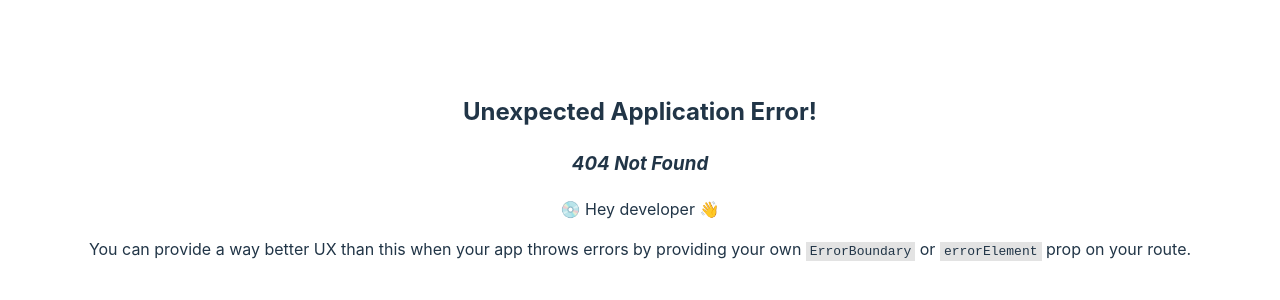
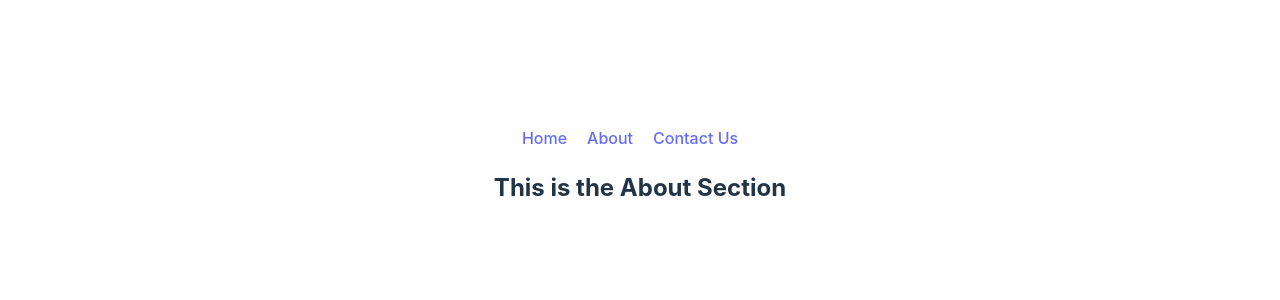
Before and after one commit to Shams-Joha/Intro-React-Router, a React (Vite) app: page /about in a window 1280 px wide. Before the commit this address had no page. Shown: the part 224-524 px from the top of the page. Built offline with nearby package versions, Linux system fonts and the light colour scheme.

Commit message:
implemented nested routes with outlet and used links

```diff
--- /dev/null
+++ b/src/components/About/About.jsx
@@ -0,0 +1,11 @@
+
+
+const About = () => {
+    return (
+        <div>
+            <h2>This is the About Section</h2>
+        </div>
+    );
+};
+
+export default About;
--- /dev/null
+++ b/src/components/Contact/Contact.jsx
@@ -0,0 +1,11 @@
+
+
+const Contact = () => {
+    return (
+        <div>
+            <h2>This is the contact page</h2>
+        </div>
+    );
+};
+
+export default Contact;
--- /dev/null
+++ b/src/components/Header/Header.css
@@ -0,0 +1,3 @@
+nav a {
+    margin-right: 20px;
+}
--- /dev/null
+++ b/src/components/Header/Header.jsx
@@ -0,0 +1,17 @@
+import { Link } from 'react-router-dom';
+import './Header.css'
+
+const Header = () => {
+    return (
+        <div>
+
+            <nav>
+                <Link to="/">Home</Link>
+                <Link to='/about'>About</Link>
+                <Link to='/contact'>Contact Us</Link>
+            </nav>
+        </div>
+    );
+};
+
+export default Header;
--- /dev/null
+++ b/src/components/Home/Home.jsx
@@ -0,0 +1,14 @@
+import { Outlet } from "react-router-dom";
+import Header from "../Header/Header";
+
+const Home = () => {
+    return (
+        <div>
+            <Header></Header>
+            <Outlet></Outlet>
+
+        </div>
+    );
+};
+
+export default Home;
```
Also changed, not shown: src/main.jsx (+17 -1 lines).
